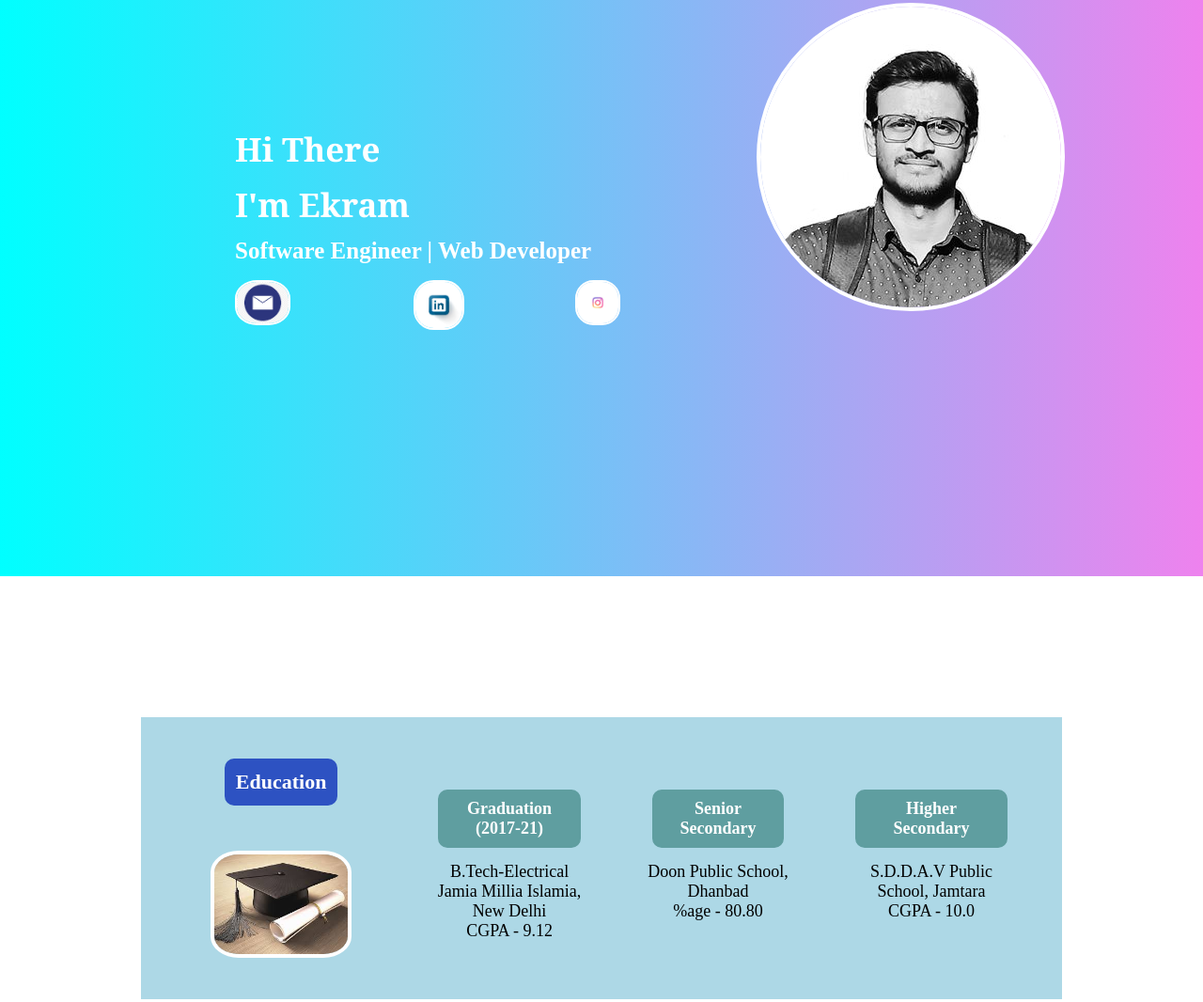
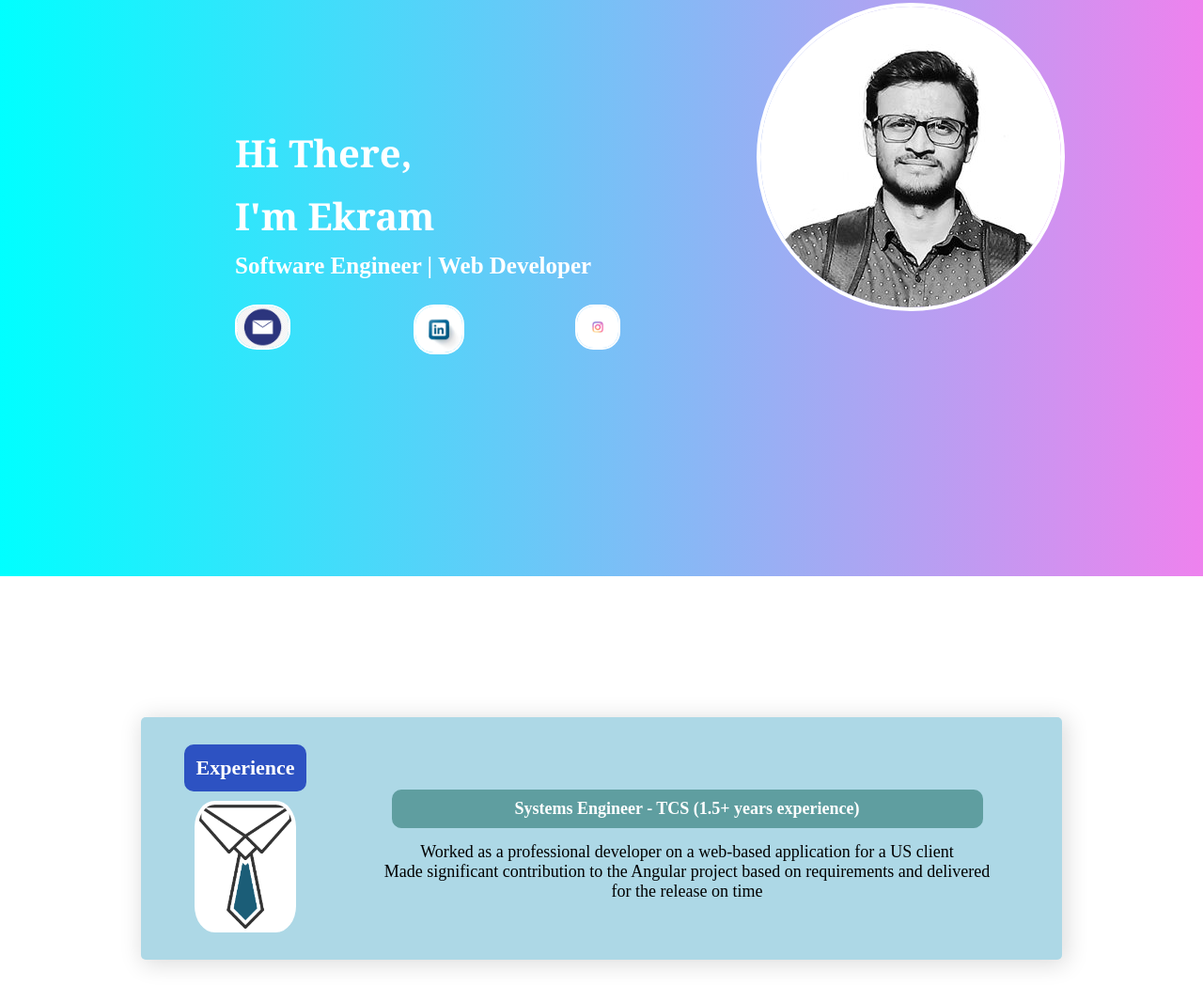
Before and after one commit to Ekram-ul-haque/portfolio, a plain HTML site: page index.html in a window 1280 px wide. Shown: the part 137-1203 px from the top of the page at 94% size. Drawn offline with Linux system fonts and the light colour scheme.

Commit message:
experience added

```diff
--- a/Js/script.js
+++ b/Js/script.js
@@ -4,10 +4,29 @@ navList = document.querySelector('.nav-list');
 logo = document.querySelector('.logo');
 front = document.querySelector('.front');
 
-burger.addEventListener('click', ()=> {
+burger.addEventListener('click', () => {
     front.classList.toggle('expand-navbar');
     navbar.classList.toggle('small-nav');
     navList.classList.toggle('icons');
     logo.classList.toggle('icons');
 
 })
+
+const content_boxes = document.querySelectorAll('.content');
+
+window.addEventListener('scroll', contentBoxes);
+
+function contentBoxes() {
+    const triggerBottom = window.innerHeight;
+
+    content_boxes.forEach(box => {
+        const boxTop = box.getBoundingClientRect().top;
+
+        if (boxTop < triggerBottom) {
+            box.classList.add('show');
+        } else {
+            box.classList.remove('show');
+        }
+    })
+
+}
--- a/css/responsive.css
+++ b/css/responsive.css
@@ -13,7 +13,7 @@
     }
 
     .navbar {
-        height: 400px;
+        height: 475px;
         flex-direction: column;
         transition: all 0.4s ease-out;
         position: relative; /* absolute brings in on top of banner  */
@@ -26,7 +26,7 @@
     }
 
     .front {
-        height: 1000px;
+        height: 1075px;
     }
 
     .expand-navbar {
@@ -45,6 +45,14 @@
         flex-direction: column;
         align-items: center;
         margin: 50px;
+    }
+
+    .list-item {
+        margin: 20px;
+    }
+
+    .list-item li {
+        margin: 5px;
     }
 
     .banner {
@@ -84,3 +92,10 @@
         justify-content: center;
     }
 }
+
+@media (max-width: 350px) {
+    .content {
+        margin: 25px 15px;
+        border-radius: 4px;
+    }
+}
--- a/css/style.css
+++ b/css/style.css
@@ -105,7 +105,7 @@ html {
 }
 
 .text-big {
-    font-size: 35px;
+    font-size: 40px;
     font-family: Georgia, 'Times New Roman', Times, serif;
     margin: 12px 0px;
     color: white;
@@ -118,7 +118,7 @@ html {
 }
 .details {
     list-style: none;
-    margin: 17px 0px;
+    margin: 27px 0px;
 }
 
 
@@ -128,11 +128,20 @@ html {
     background-color: lightblue;
     display: flex;
     padding: 20px;
+    border-radius: 5px;
+    box-shadow: 3px 3px 25px 2px gainsboro;
+    transform: translateY(200px);
+    transition: transform 0.5s ease;
+}
+
+.show {
+    transform: translateY(0);
 }
 
 .head {
     display: flex;
     flex-direction: column;
+    margin: auto;
 }
 .head h2 {
     display: inline;
@@ -147,10 +156,12 @@ html {
 }
 
 .head img{
-    width: 55%;
+    width: 100px;
+    background-color: white;
     margin: auto;
     border: solid white 4px;
     border-radius: 20%;
+    margin-top: 10px;
 }
 
 .content-in {
--- a/index.html
+++ b/index.html
@@ -18,6 +18,7 @@
         </div>
         <ul class="nav-list icons">
             <li><a href="#about">About</a></li>
+            <li><a href="#experience">Experience</a></li>
             <li><a href="#edu">Education</a></li>
             <li><a href="#skills">Skills</a></li>
             <li><a href="#extra">Extra-curriculars</a></li>
@@ -33,7 +34,7 @@
     <section class="banner" id="about">
 
         <div class="about">
-            <h1 class="text-big">Hi There</h1>
+            <h1 class="text-big">Hi There,</h1>
             <h1 class="text-big">I'm Ekram</h1>
             <h2 class="text-small">Software Engineer | Web Developer</h2>
             <!-- <p>I have worked with US-based client on a web based app</p> -->
@@ -50,11 +51,30 @@
     </section>
 </div>
 
+    <section class="content" id="experience">
+
+        <div class="head">
+            <h2>Experience</h2>
+            <img src="img/work.png" alt="experience-logo">
+        </div>
+
+        <div class="content-in">
+            <ul class="list-item">
+                <li>
+                    <h3>Systems Engineer - TCS (1.5+ years experience)</h3>
+                    <p>
+                        Worked as a professional developer on a web-based application for a US client<br>
+                        Made significant contribution to the Angular project based on requirements and delivered for the release on time<br>
+
+                </p></li>
+            </ul>
+        </div>
+    </section>
     <section class="content" id="edu">
 
         <div class="head">
             <h2>Education</h2>
-            <img src="img/edu.jpg" alt="edu-logo">
+            <img src="img/school.png" alt="edu-logo">
         </div>
 
         <div class="content-in">
@@ -81,7 +101,6 @@
             </ul>
         </div>
     </section>
-
     <section class="content" id="skills">
         <div class="head">
             <h2>Skills</h2>
@@ -111,7 +130,6 @@
             </ul>
         </div>
     </section>
-
     <section class="content" id="extra">
         <div class="head">
             <h2>Extra-curriculars</h2>
```
Also changed, not shown: img/laptop-user.png (added), img/school.png (added), img/work.png (added).
